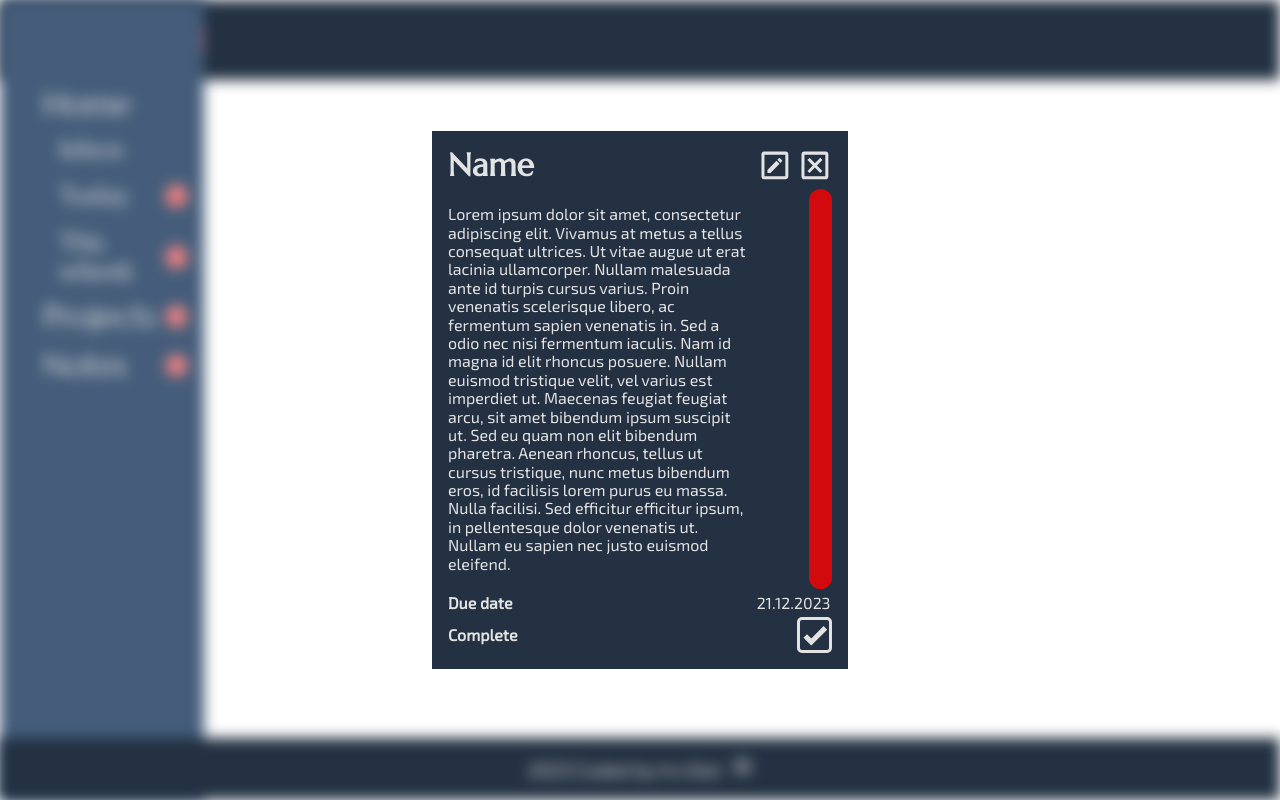
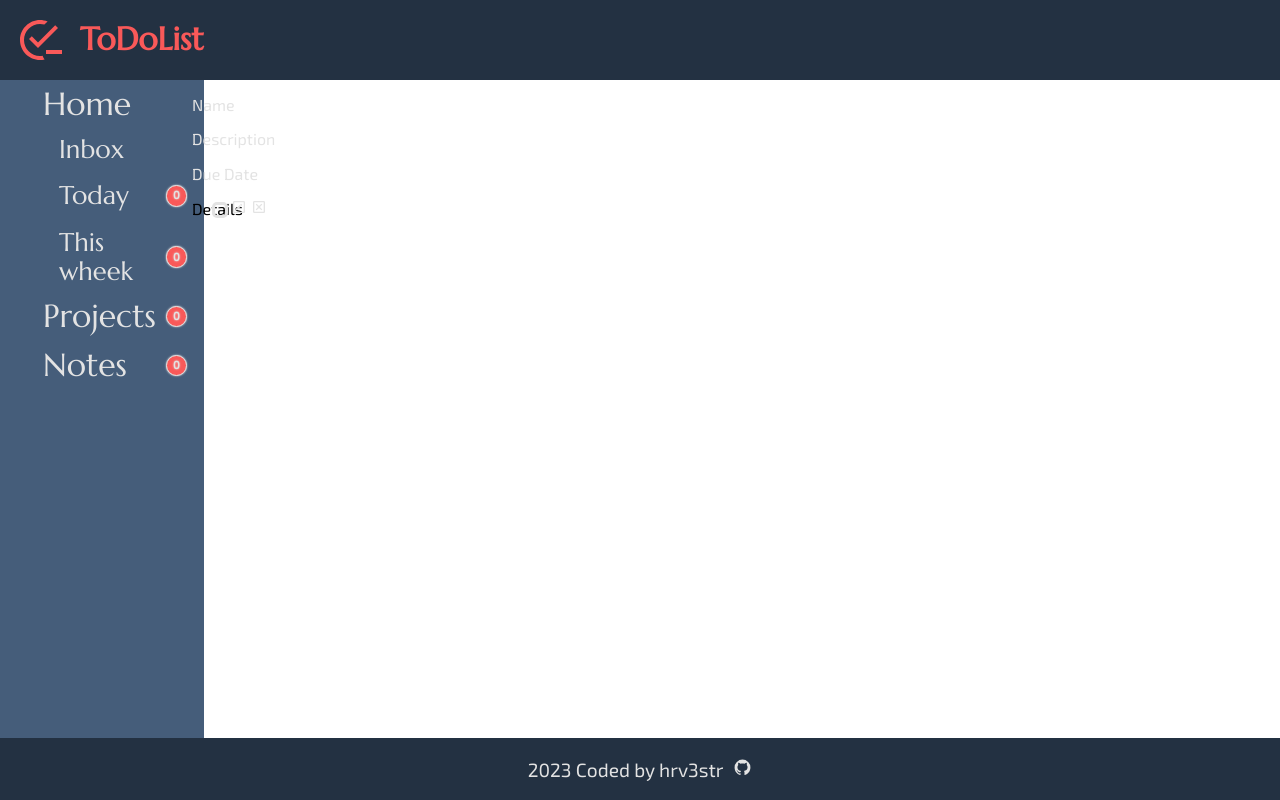
Before and after one commit to hrv3str/odin-to-do-list, a website built with webpack: page src/index.html in a window 1280 px wide. Built offline with nearby package versions, Linux system fonts and the light colour scheme.

Commit message:
Add draft elements to develop styles and layout

```diff
--- a/src/index.html
+++ b/src/index.html
@@ -10,11 +10,11 @@
     <link href="https://fonts.googleapis.com/css2?family=Exo+2&family=Marcellus&display=swap" rel="stylesheet">
 </head>
 <body>
-    <div id="header" class="blur">
+    <div id="header" class="">
         <span class="logo"></span>
         <h1 class="logo-text">ToDoList</h1>
     </div>
-    <div id="side-bar" class="blur">
+    <div id="side-bar" class="">
         <div id="home">
             <button
             id="home-button"
@@ -88,17 +88,25 @@
                     0
                 </div>
             </button>
-            <div id="notes-list"
-                class="sidebar-list">
-                    <div class="task-label"></div>
-                    <div class="task-label"></div>
-                    <div class="task-label"></div>
-            </div>
         </div>
     </div>
-    <div id="main" class="blur">
+    <div id="main" class="">
         <div id="inbox-list"
             class="main-list expand">
+            <div class="list-item">
+                <div class="list-indicator red"></div>
+                <p>Name</p>
+                <p>Description</p>
+                <p>Due Date</p>
+                <button class="control details"
+                    title="Show details">Details</button>
+                <button class="control checkbox"
+                    title="Mark complete"></button>
+                <button class="control edit"
+                    title="Edit task"></button>
+                <button class="control delete"
+                    title="Delete Task"></button>
+            </div>
         </div>
         <div id="today-list"
             class="main-list">
@@ -109,27 +117,16 @@
         <div id="inbox-list"
             class="main-list">
         </div>
+        <div id="notes-list"
+                class="main-list">
+        </div>
     </div>
-    <div id="footer" class="blur">
+    <div id="footer" class="">
         <p>2023 Coded by hrv3str<a class="git-logo" href="https://github.com/hrv3str" target="_blank"></a></p>
     </div>
-    <div id="card-display">
-        <div class="task-card">
-            <h3>Name</h3>
-            <button class="control edit"
-                title="Edit task">
-            </button>
-            <button class="control delete"
-                title="Close">
-            </button>
-            <p>Lorem ipsum dolor sit amet, consectetur adipiscing elit. Vivamus at metus a tellus consequat ultrices. Ut vitae augue ut erat lacinia ullamcorper. Nullam malesuada ante id turpis cursus varius. Proin venenatis scelerisque libero, ac fermentum sapien venenatis in. Sed a odio nec nisi fermentum iaculis. Nam id magna id elit rhoncus posuere. Nullam euismod tristique velit, vel varius est imperdiet ut. Maecenas feugiat feugiat arcu, sit amet bibendum ipsum suscipit ut. Sed eu quam non elit bibendum pharetra. Aenean rhoncus, tellus ut cursus tristique, nunc metus bibendum eros, id facilisis lorem purus eu massa. Nulla facilisi. Sed efficitur efficitur ipsum, in pellentesque dolor venenatis ut. Nullam eu sapien nec justo euismod eleifend.</p>
-            <div class="priority-indicator red"></div>
-            <h4>Due date</h4>
-            <div class="date">21.12.2023</div>
-            <h4>Complete</h4>
-            <button class="control checkbox checked"
-                title="Mark complete"></button>
-        </div>
+    <div id="card-display"
+        class="no-visible">
+
     </div>
 </body>
 </html>
```
